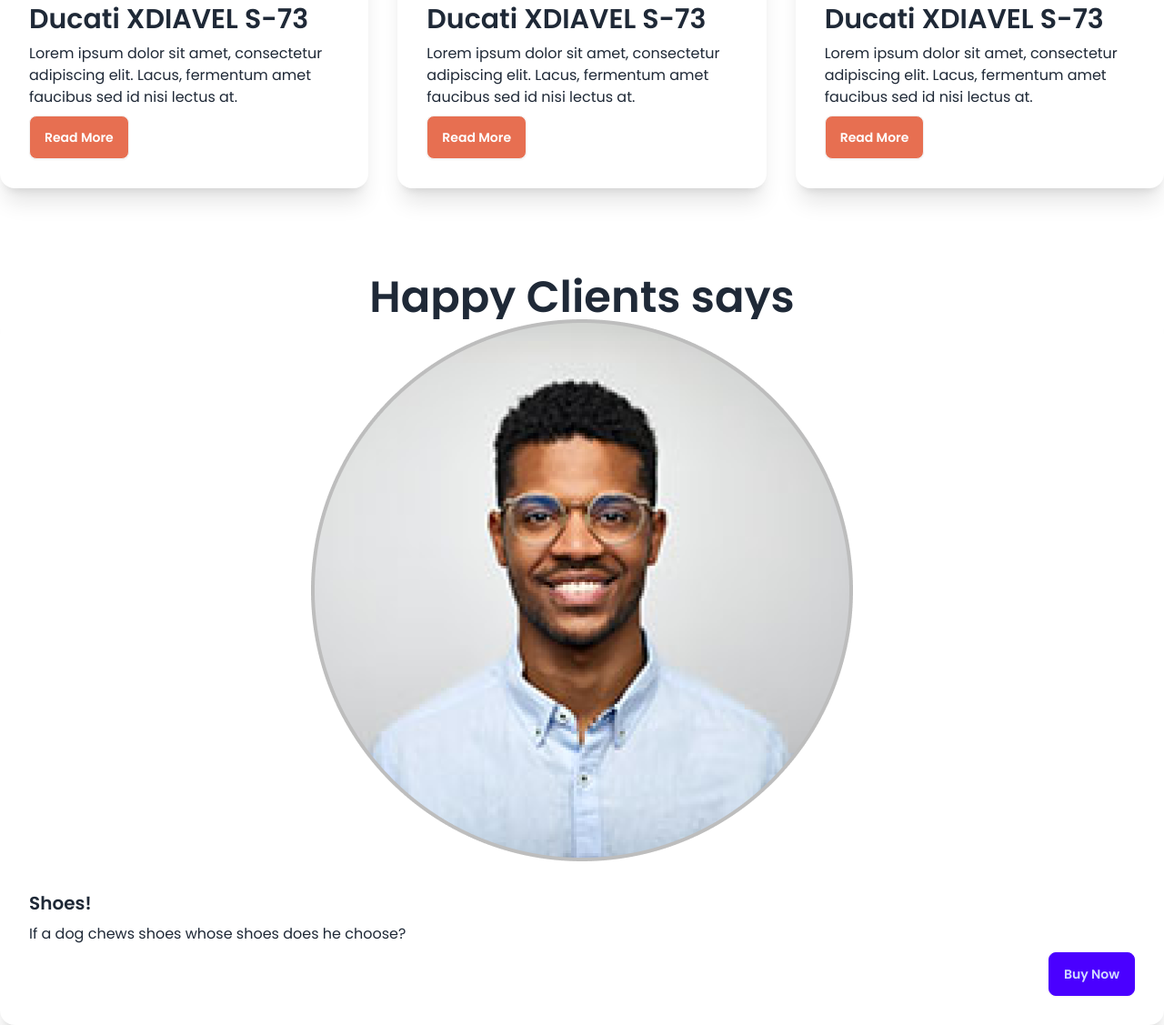
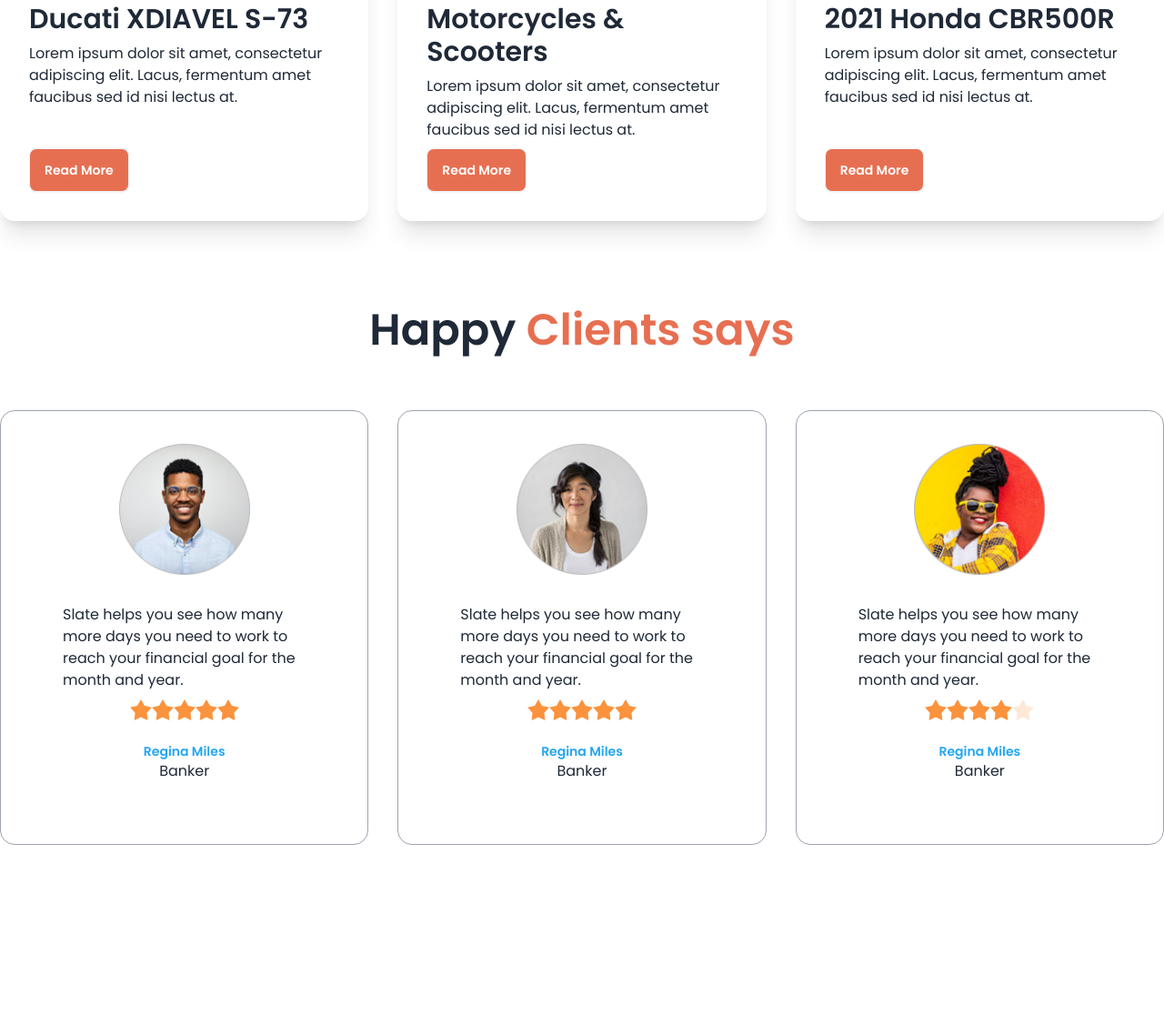
Before and after one commit to Priyo0011/biker-zone-resource, a plain HTML site: page index.html in a window 1280 px wide. Shown: the part 1283-2410 px from the top of the page at 91% size. After the commit the page ends 2212 px from the top, so only its background shows below. Drawn offline with nearby package versions, Linux system fonts and the light colour scheme.

Commit message:
added review section

```diff
--- a/index.html
+++ b/index.html
@@ -185,7 +185,7 @@
               <div class="card bg-base-100 shadow-xl">
                 <figure><img src="images/others/latest2.png" alt="Shoes" /></figure>
                   <div class="card-body">
-                    <h2 class="card-title text-3xl">Ducati XDIAVEL S-73</h2>
+                    <h2 class="card-title text-3xl">Motorcycles & Scooters</h2>
                     <p>Lorem ipsum dolor sit amet, consectetur adipiscing elit. Lacus, fermentum amet faucibus sed id nisi lectus at.</p>
                     <div class="card-actions ">
                       <button class="btn bg-btn-primary-color text-white">Read More</button>
@@ -196,7 +196,7 @@
               <div class="card bg-base-100 shadow-xl">
                 <figure><img src="images/others/latest3.png" alt="Shoes" /></figure>
                   <div class="card-body">
-                    <h2 class="card-title text-3xl">Ducati XDIAVEL S-73</h2>
+                    <h2 class="card-title text-3xl">2021 Honda CBR500R</h2>
                     <p>Lorem ipsum dolor sit amet, consectetur adipiscing elit. Lacus, fermentum amet faucibus sed id nisi lectus at.</p>
                     <div class="card-actions ">
                       <button class="btn bg-btn-primary-color text-white">Read More</button>
@@ -206,14 +206,69 @@
             </div>
         </section>
         <section>
-          <h3 class="text-5xl font-semibold text-center">Happy Clients says</h3>
-          <div class="card bg-base-100 shadow-xl">
-            <figure><img src="images/others/user-1.png" alt="Shoes" /></figure>
-            <div class="card-body">
-              <h2 class="card-title">Shoes!</h2>
-              <p>If a dog chews shoes whose shoes does he choose?</p>
-              <div class="card-actions justify-end">
-                <button class="btn btn-primary">Buy Now</button>
+          <h3 class="text-5xl mb-16 font-semibold text-center">Happy <span class="text-[#E76F51]">Clients says</span></h3>
+          <div class="grid gap-8 grid-cols-1 md:grid-cols-2 lg:grid-cols-3">
+            <!-- 1st review -->
+            <div class="card bg-base-100 p-9 border border-gray-400">
+              <figure><img class="w-36" src="images/others/user-1.png" alt="Shoes" /></figure>
+              <div class="card-body">
+                <p>Slate helps you see how
+                  many more days you need
+                  to work to reach your financial
+                  goal for the month and year.</p>
+                  <div class="rating justify-center">
+                    <input type="radio" name="rating-2" class="mask mask-star-2 bg-orange-400" />
+                    <input type="radio" name="rating-2" class="mask mask-star-2 bg-orange-400" />
+                    <input type="radio" name="rating-2" class="mask mask-star-2 bg-orange-400" />
+                    <input type="radio" name="rating-2" class="mask mask-star-2 bg-orange-400" checked />
+                    <input type="radio" name="rating-2" class="mask mask-star-2 bg-orange-400" />
+                  </div>
+                <div class="text-center sy-4 mt-4">
+                  <h4 class="text-sm font-semibold text-[#23A6F0]">Regina Miles</h4>
+                  <p>Banker</p>
+                </div>
+              </div>
+            </div>
+            <!-- 2nd review -->
+            <div class="card bg-base-100 p-9 border border-gray-400">
+              <figure><img class="w-36" src="images/others/user-2.png" alt="Shoes" /></figure>
+              <div class="card-body">
+                <p>Slate helps you see how
+                  many more days you need
+                  to work to reach your financial
+                  goal for the month and year.</p>
+                  <div class="rating justify-center">
+                    <input type="radio" name="rating-2" class="mask mask-star-2 bg-orange-400" />
+                    <input type="radio" name="rating-2" class="mask mask-star-2 bg-orange-400" />
+                    <input type="radio" name="rating-2" class="mask mask-star-2 bg-orange-400" />
+                    <input type="radio" name="rating-2" class="mask mask-star-2 bg-orange-400" checked />
+                    <input type="radio" name="rating-2" class="mask mask-star-2 bg-orange-400" />
+                  </div>
+                <div class="text-center sy-4 mt-4">
+                  <h4 class="text-sm font-semibold text-[#23A6F0]">Regina Miles</h4>
+                  <p>Banker</p>
+                </div>
+              </div>
+            </div>
+            <!-- 3rd review -->
+            <div class="card bg-base-100 p-9 border border-gray-400">
+              <figure><img class="w-36" src="images/others/user-3.png" alt="Shoes" /></figure>
+              <div class="card-body">
+                <p>Slate helps you see how
+                  many more days you need
+                  to work to reach your financial
+                  goal for the month and year.</p>
+                  <div class="rating justify-center">
+                    <input type="radio" name="rating-2" class="mask mask-star-2 bg-orange-400" />
+                    <input type="radio" name="rating-2" class="mask mask-star-2 bg-orange-400" />
+                    <input type="radio" name="rating-2" class="mask mask-star-2 bg-orange-400" />
+                    <input type="radio" name="rating-2" class="mask mask-star-2 bg-orange-400" checked />
+                    <input type="radio" name="rating-2" class="mask mask-star-2 bg-orange-400" />
+                  </div>
+                <div class="text-center sy-4 mt-4">
+                  <h4 class="text-sm font-semibold text-[#23A6F0]">Regina Miles</h4>
+                  <p>Banker</p>
+                </div>
               </div>
             </div>
           </div>
```
